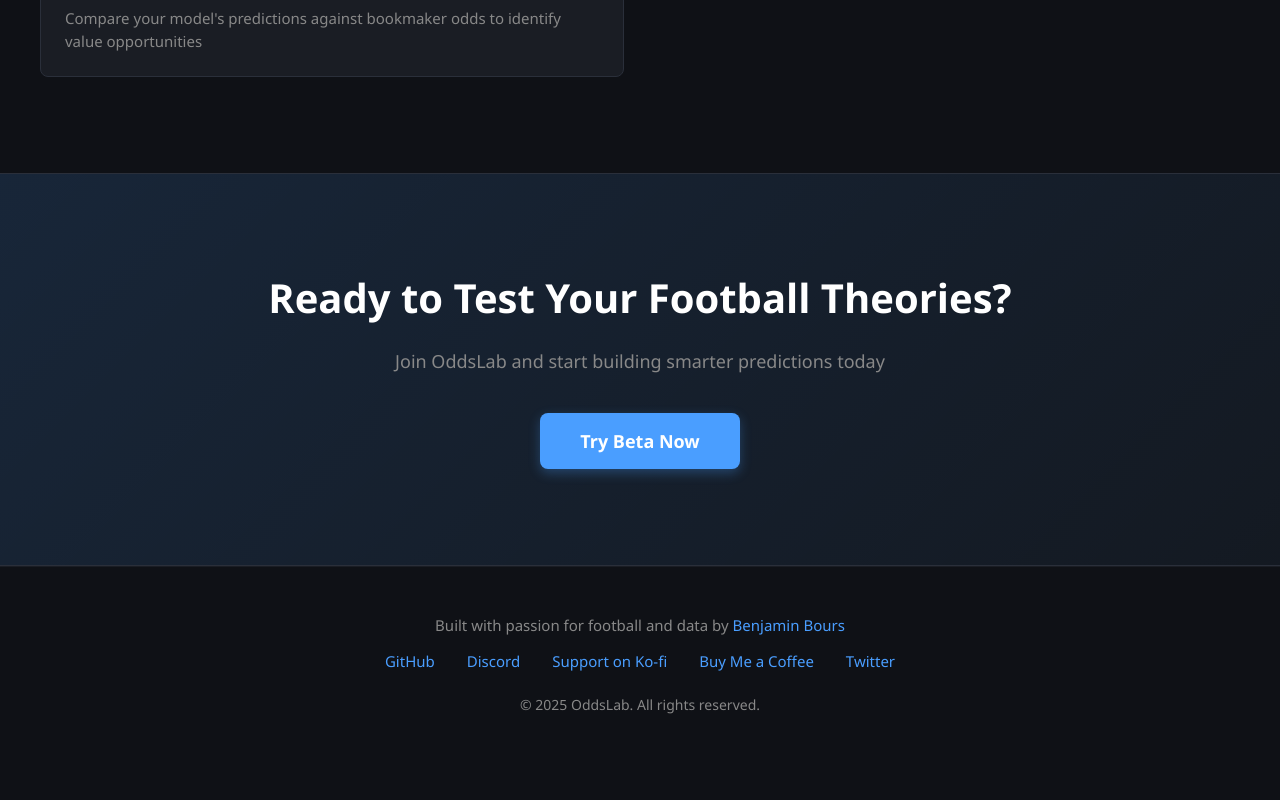
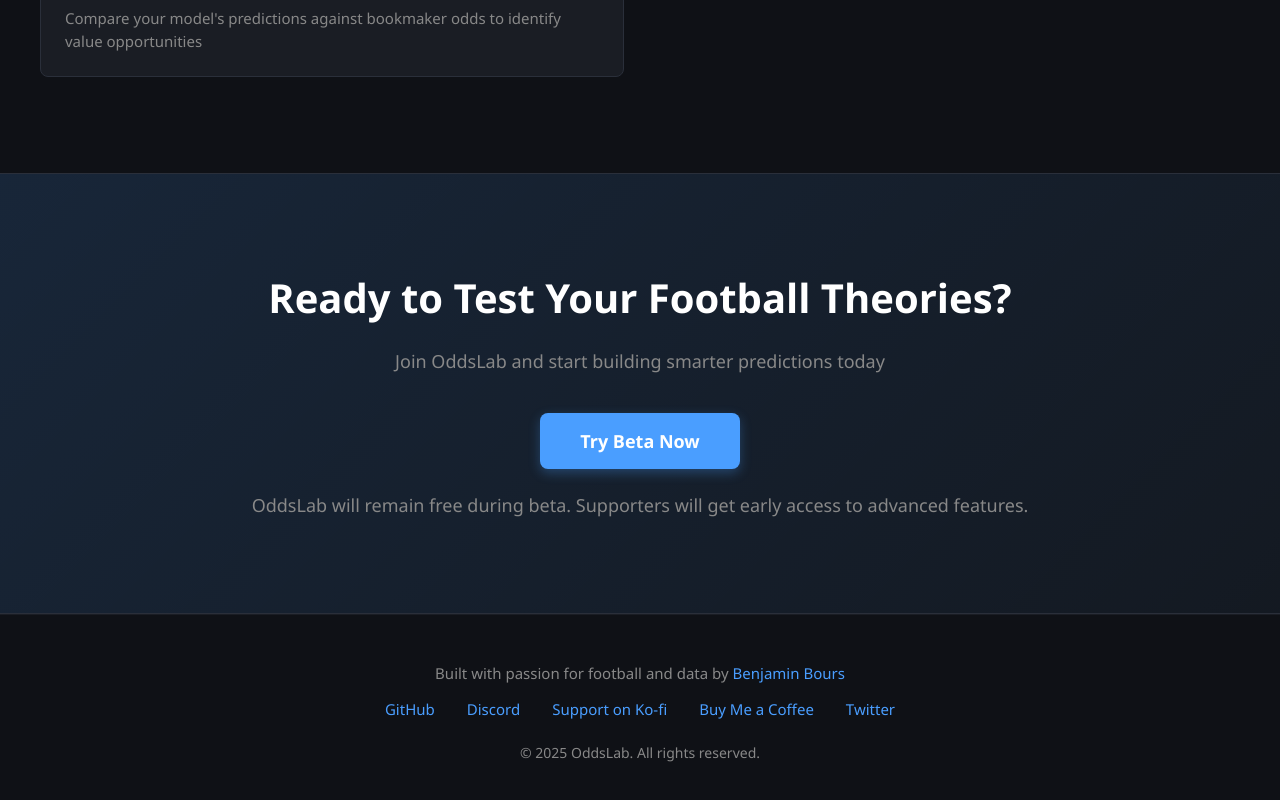
Before and after one commit to benjaminbours/oddslab-landing, a Next.js app: page / in a window 1280 px wide. Shown: the part 2755-3555 px from the top of the page. Before the commit the page ends 3533 px from the top, so only its background shows below. Built offline with nearby package versions, Linux system fonts and the light colour scheme.

Commit message:
add message free beta

```diff
--- a/app/page.tsx
+++ b/app/page.tsx
@@ -161,6 +161,13 @@
         >
           Try Beta Now
         </a>
+        <p
+          className="cta-section__subtitle"
+          style={{ marginBottom: 0, marginTop: "1.5rem" }}
+        >
+          OddsLab will remain free during beta. Supporters will get early access
+          to advanced features.
+        </p>
       </section>
 
       {/* Footer */}
```
